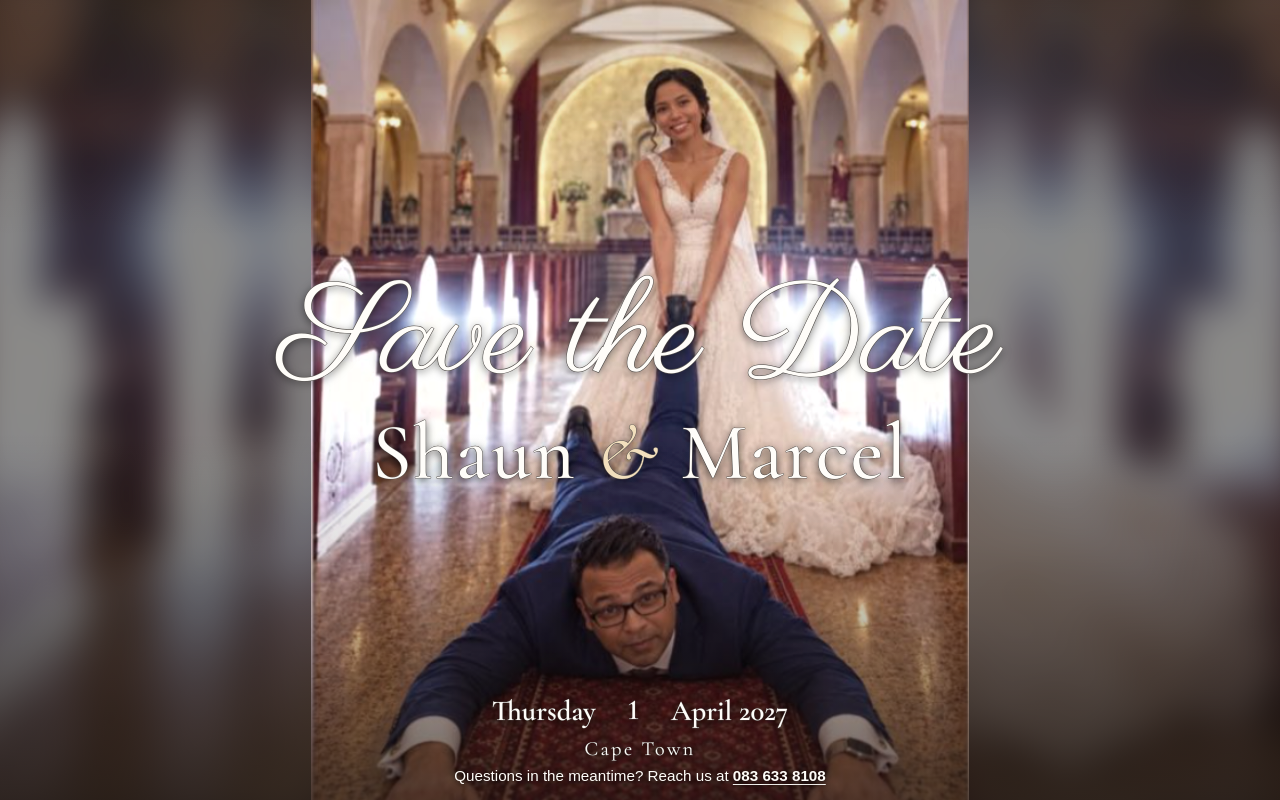
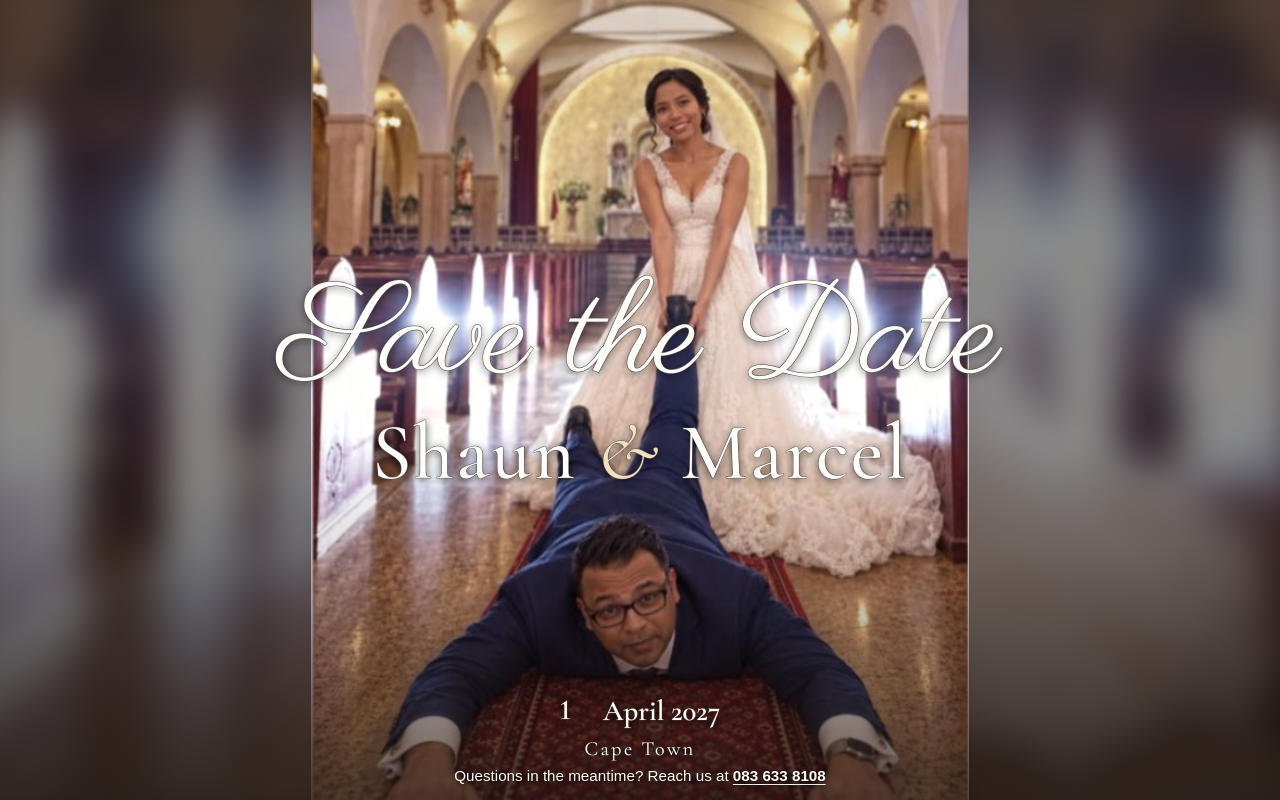
Before and after one commit to thomaspshaun/shaunmarcel, a SvelteKit app in the folder wedding-invitation/: page / in a window 1280 px wide. Built offline with nearby package versions, Linux system fonts and the light colour scheme.

Commit message:
fix(main): simplify date format on Save the Date page for clarity

```diff
--- a/wedding-invitation/src/routes/+page.svelte
+++ b/wedding-invitation/src/routes/+page.svelte
@@ -6,7 +6,7 @@
   <title>Save the Date — Shaun &amp; Marcel</title>
   <meta name="description" content="Save the date: Shaun and Marcel, 1 April 2027." />
   <meta property="og:title" content="Save the Date — Shaun &amp; Marcel" />
-  <meta property="og:description" content="Thursday, 1 April 2027" />
+  <meta property="og:description" content="1 April 2027" />
   <meta property="og:image" content={photo} />
   <link rel="preconnect" href="https://fonts.googleapis.com" />
   <link rel="preconnect" href="https://fonts.gstatic.com" crossorigin="anonymous" />
@@ -25,7 +25,7 @@
     <p class="save-title">Save the Date</p>
     <h1 class="couple">Shaun <span>&amp;</span> Marcel</h1>
     <div class="details">
-      <p class="date"><span>Thursday</span><strong>1</strong><span>April 2027</span></p>
+      <p class="date"><strong>1</strong><span>April 2027</span></p>
       <p class="location">Cape Town</p>
       <footer class="contact">
         Questions in the meantime? Reach us at
```
